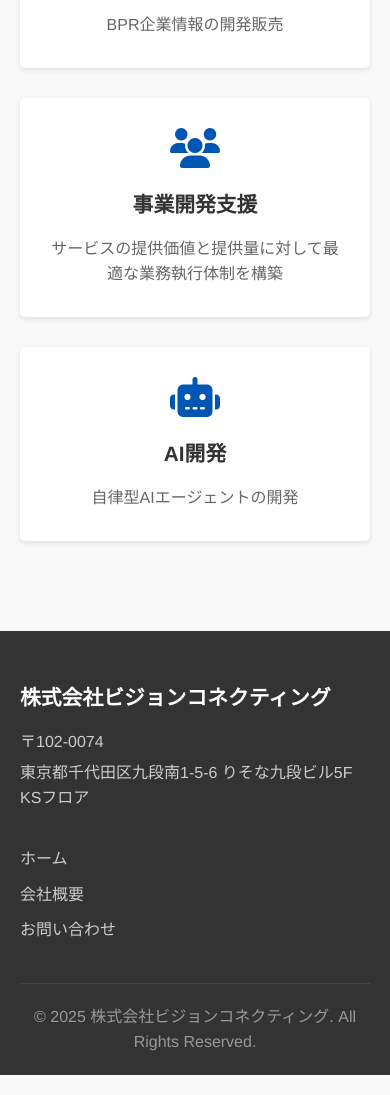
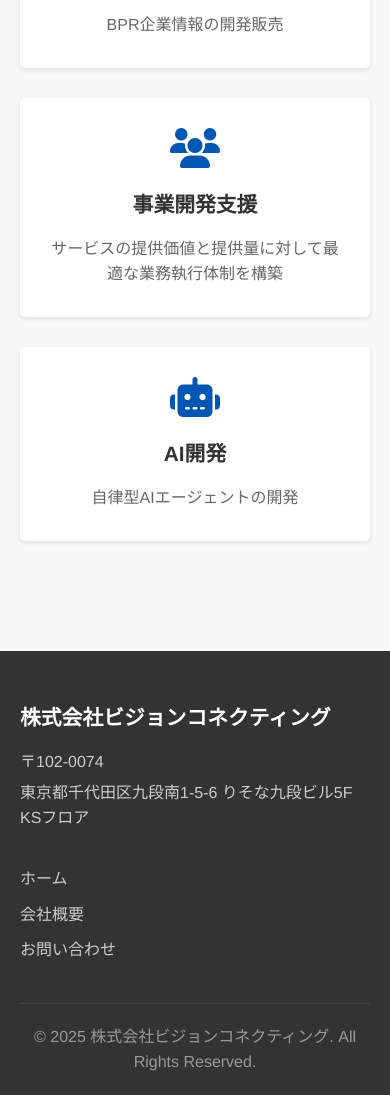
Before and after one commit to krandif/krandif.github.io, a plain HTML site: page index.html in a window 390 px wide. Shown: the part 727-1822 px from the top of the page. Drawn offline with Linux system fonts and the light colour scheme.

Commit message:
Update style.css

```diff
--- a/css/style.css
+++ b/css/style.css
@@ -77,6 +77,7 @@ nav ul li a:hover {
 /* Main Content Styles */
 main {
     padding-top: 80px;
+    padding-bottom: 220px; /* フッターの高さ分の余白を追加 */
     min-height: calc(100vh - 200px);
 }
 
@@ -254,6 +255,10 @@ footer {
     background-color: #333;
     color: #fff;
     padding: 50px 0 20px;
+    position: fixed;
+    bottom: 0;
+    width: 100%;
+    z-index: 999;
 }
 
 .footer-content {
@@ -348,4 +353,13 @@ footer {
     .footer-info {
         margin-bottom: 30px;
     }
+
+    /* スマホ表示時のフッター調整 */
+    footer {
+        position: relative; /* スマホ表示時は固定せず通常のフローに戻す */
+    }
+
+    main {
+        padding-bottom: 20px; /* スマホ表示時はフッターが固定されないので余白を減らす */
+    }
 }
```
